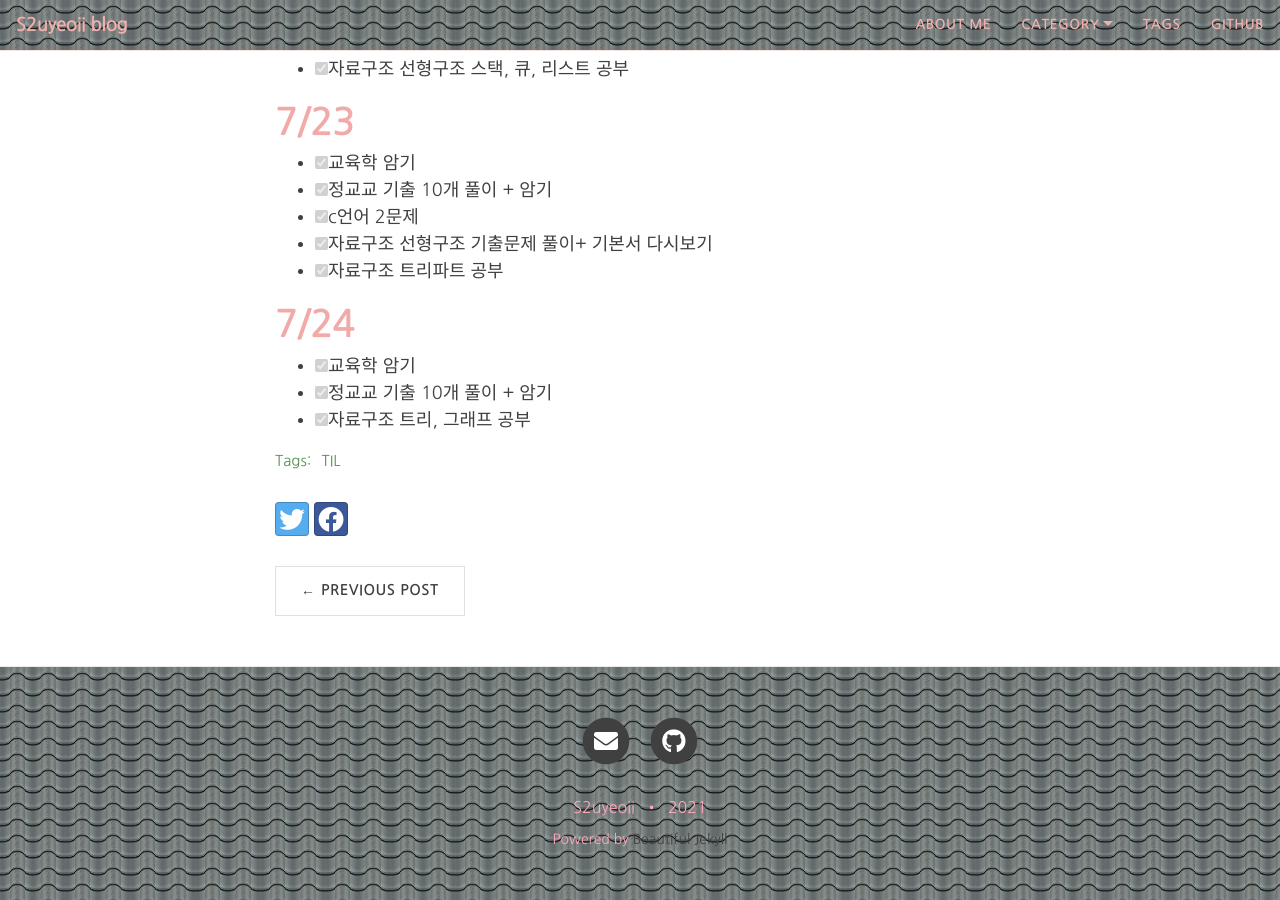
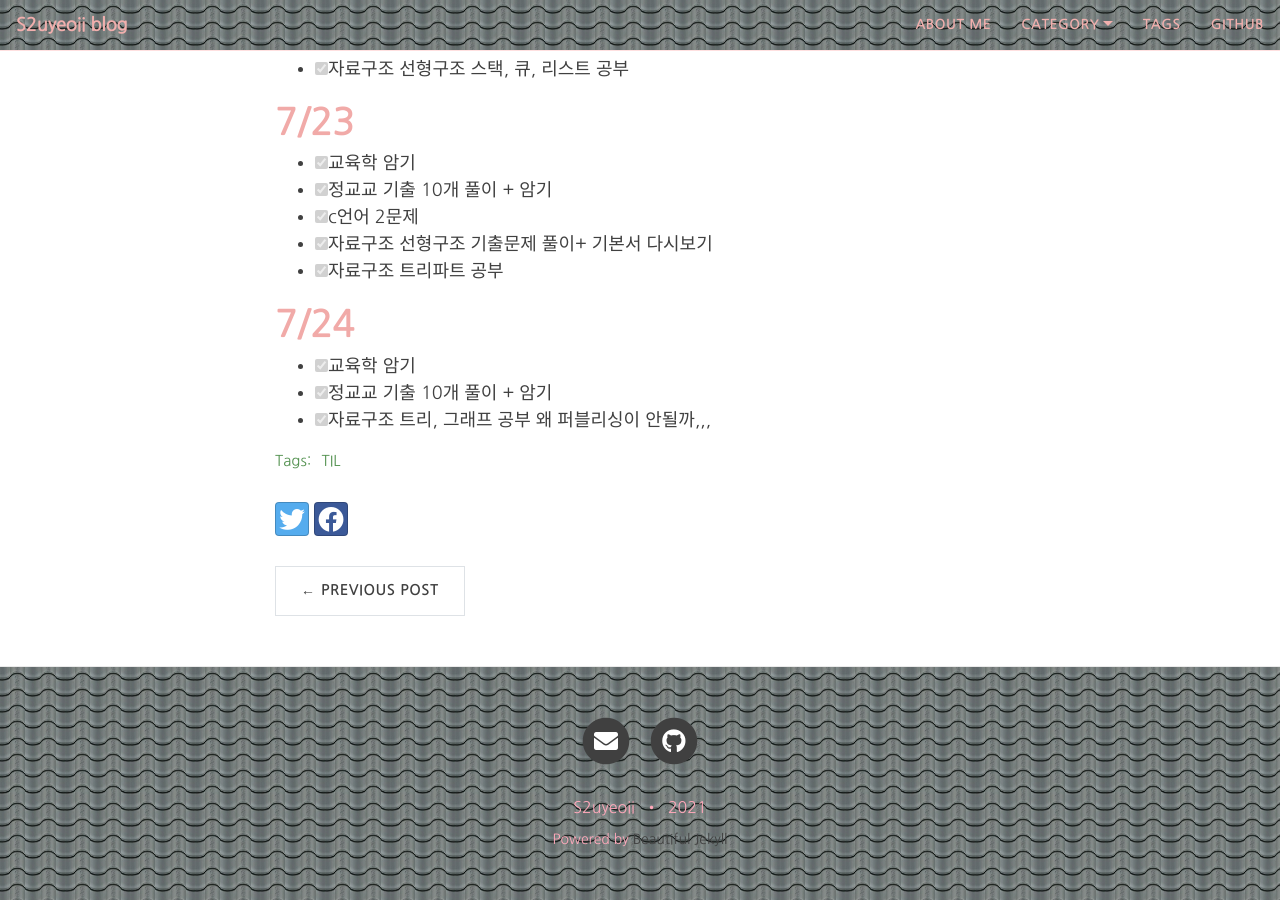
Before and after one commit to yeoneed/yeoneed.github.io, a Jekyll site: the page built from _posts/2021-07-21-TIL-7월 4주.md, in a window 1280 px wide and 900 px high, scrolled down 701 px. Built offline with Jekyll 4.4.1, drawn with Linux system fonts in a browser that asks for light colours; nearby versions of some CDN libraries; some web fonts are replaced.

Commit message:
Update 2021-07-21-TIL-7월 4주.md

```diff
--- a/_posts/2021-07-21-TIL-7월 4주.md
+++ b/_posts/2021-07-21-TIL-7월 4주.md
@@ -38,3 +38,4 @@ category: [TIL]
 - [x] 교육학 암기
 - [x] 정교교 기출 10개 풀이 + 암기
 - [x] 자료구조 트리, 그래프 공부
+왜 퍼블리싱이 안될까,,,
```
